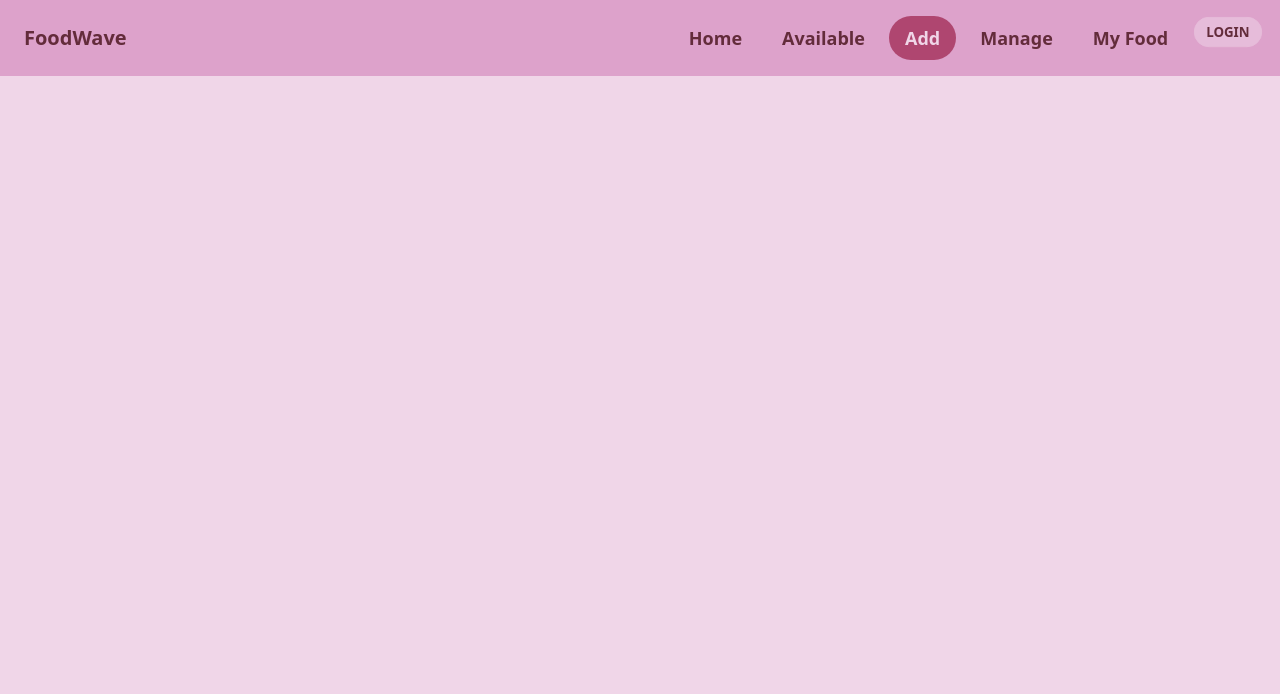
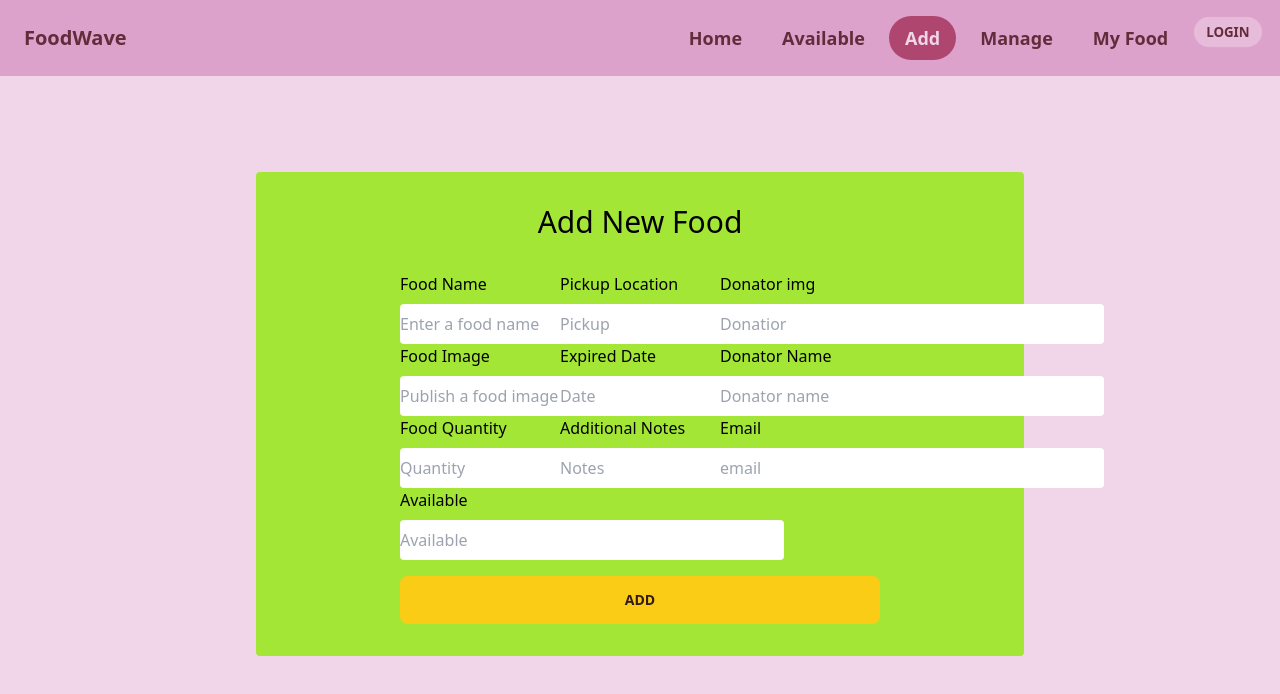
Before and after one commit to Erazul-Islam/Food-Donation, a React (Vite) app: page /addfood in a window 1280 px wide. Shown: the top 694 px of the page. Built offline with nearby package versions, Linux system fonts and the light colour scheme; no server answers.

Commit message:
complete the manage section with react table

```diff
--- a/package.json
+++ b/package.json
@@ -10,7 +10,9 @@
     "preview": "vite preview"
   },
   "dependencies": {
+    "@tanstack/react-table": "^8.10.7",
     "animate.css": "^4.1.1",
+    "axios": "^1.6.0",
     "firebase": "^10.5.2",
     "flowbite-react": "^0.6.4",
     "localforage": "^1.10.0",
@@ -19,7 +21,8 @@
     "react-awesome-slider": "^4.1.0",
     "react-dom": "^18.2.0",
     "react-router-dom": "^6.18.0",
-    "sort-by": "^1.2.0"
+    "sort-by": "^1.2.0",
+    "sweetalert2": "^11.9.0"
   },
   "devDependencies": {
     "@types/react": "^18.2.15",
--- a/src/Components/Authentication/Login.jsx
+++ b/src/Components/Authentication/Login.jsx
@@ -55,6 +55,7 @@ const Login = () => {
 
     return (
         <div>
+            {/* <img src='https://i.ibb.co/60MDtCL/authentication2-1.jpg' alt="" /> */}
             <div className="hero min-h-screen bg-base-200">
                 <div className="hero-content flex-col">
                     <div className="text-center">
--- a/src/Pages/AddFood.jsx
+++ b/src/Pages/AddFood.jsx
@@ -1,7 +1,99 @@
 const AddFood = () => {
+
+    const handleAdd = e => {
+        e.preventDefault()
+
+        const form = e.target;
+
+        const food_name = form.food.value;
+        const image = form.img.value;
+        const food_quantity = form.quantity.value;
+        const picup_Location= form.location.value;
+        const expired_date = form.expiration.value;
+        const additional_note = form.notes.value;
+        const donator_img = form.donator.value;
+        const donator_name = form.name.value;
+        const email = form.email.value;
+        const availability = form.availability.value
+
+        // console.log(food,img,quantity,location,expiration,notes,donator,name,email,availability)
+
+        const newFood = {food_name,image,food_quantity,picup_Location,expired_date,additional_note,donator_img,donator_name,email,availability}
+        console.log(newFood)
+
+        fetch('http://localhost:5000/avail',{
+            method: 'POST',
+            headers: {
+                'content-type': 'application/json'
+            },
+            body: JSON.stringify(newFood)
+        })
+        .then(res => res.json())
+        .then(data => {
+            console.log(data
+                 )
+        })
+
+    }
+
     return (
         <div>
-
+            <div className="lg:ml-64 mt-24 mr-64 rounded bg-lime-400 text-black">
+                <h1 className="text-center pt-8 text-3xl">Add New Food</h1>
+                <form onSubmit={handleAdd} className="pl-36 mt-8 pb-8 pr-36">
+                    <div className="grid grid-cols-1 lg:grid-cols-3 lg:justify-between">
+                        <div>
+                            <div>
+                                <span className="">Food Name</span><br />
+                                <input className="lg:w-96 mt-2 h-10 rounded bg-[#fff]" required placeholder="Enter a food name" name="food" type="text" />
+                            </div>
+                            <div>
+                                <span className="">Food Image</span><br />
+                                <input className="lg:w-96 mt-2 h-10 rounded bg-[#fff]" required placeholder="Publish a food image" name="img" type="text" />
+                            </div>
+                            <div>
+                                <span className="">Food Quantity</span><br />
+                                <input className="lg:w-96 mt-2 h-10 rounded bg-[#fff]" required placeholder="Quantity" name="quantity" type="text" />
+                            </div>
+                        </div>
+                        <div>
+                            <div>
+                                <span className="">Pickup Location</span><br />
+                                <input className="lg:w-96 mt-2 h-10 rounded bg-[#fff]" required placeholder="Pickup" name="location" type="text" />
+                            </div>
+                            <div>
+                                <span className="">Expired Date</span><br />
+                                <input className="lg:w-96 mt-2 h-10 rounded bg-[#fff]" required placeholder="Date" name="expiration" type="text" />
+                            </div>
+                            <div>
+                                <span className="">Additional Notes</span><br />
+                                <input className="lg:w-96 mt-2 h-10 rounded bg-[#fff]" required placeholder="Notes" name="notes" type="text" />
+                            </div>
+                        </div>
+                        <div>
+                            <div>
+                                <span className="">Donator img</span><br />
+                                <input className="lg:w-96 mt-2 h-10 rounded bg-[#fff]" required placeholder="Donatior" name="donator" type="text" />
+                            </div>
+                            <div>
+                                <span className="">Donator Name</span><br />
+                                <input className="lg:w-96 mt-2 h-10 rounded bg-[#fff]" required placeholder="Donator name" name="name" type="text" />
+                            </div>
+                            <div>
+                                <span className="">Email</span><br />
+                                <input className="lg:w-96 mt-2 h-10 rounded bg-[#fff]" required placeholder="email" name="email" type="text" />
+                            </div>
+                        </div>
+                    </div>
+                    <div>
+                        <span className="">Available</span><br />
+                        <input className="lg:w-96 mt-2 h-10 rounded bg-[#fff]" required placeholder="Available" name="availability" type="text" />
+                    </div>
+                    <div>
+                        <button className="btn w-full h-12 mt-4 rounded-lg hover:bg-yellow-600 bg-yellow-400 border-none text-[#331A15]">Add</button>
+                    </div>
+                </form>
+            </div>
         </div>
     );
 };
--- a/src/Pages/ManageMyFood.jsx
+++ b/src/Pages/ManageMyFood.jsx
@@ -1,7 +1,85 @@
+import { useLoaderData } from "react-router-dom";
+import Swal from "sweetalert2";
+
 const ManageMyFood = () => {
+
+    const foods = useLoaderData();
+    console.log(foods)
+
+    const handleDelete = _id => {
+        console.log(_id)
+        Swal.fire({
+            title: "Are you sure?",
+            text: "You won't be able to revert this!",
+            icon: "warning",
+            showCancelButton: true,
+            confirmButtonColor: "#3085d6",
+            cancelButtonColor: "#d33",
+            confirmButtonText: "Yes, delete it!"
+          }).then((result) => {
+            if (result.isConfirmed) {
+            //   Swal.fire({
+            //     title: "Deleted!",
+            //     text: "Your file has been deleted.",
+            //     icon: "success"
+            //   });
+            console.log('delete confirmed')
+            }
+          });
+    }
+
     return (
         <div>
-
+            <div className="text-center text-4xl font-bold mt-16">
+                <p>All the foods that is added</p>
+            </div>
+            <div className="overflow-x-auto mt-20 ml-16 mr-16">
+                <table className="table">
+                    {/* head */}
+                    <thead>
+                        <tr>
+                            <th>Food Name</th>
+                            <th>Food Quantity</th>
+                            <th>Pickup Location</th>
+                            <th>Expired Date & Time</th>
+                            <th>Additional Note</th>
+                            <th>Food Status</th>
+                            <th>Edit & Delete</th>
+                        </tr>
+                    </thead>
+                    <tbody>
+                        {/* row 1 */}
+                        {
+                            foods.map(food => <tr key={food._id}>
+                                <td>
+                                    <div className="flex items-center space-x-3">
+                                        <div>
+                                            <div className="font-bold">{food.food_name}</div>
+                                        </div>
+                                    </div>
+                                </td>
+                                <td>
+                                    {food.food_quantity}
+                                </td>
+                                <td>{food.picup_Location}</td>
+                                <td>
+                                    {food.expired_date}
+                                </td>
+                                <td>
+                                    N/A
+                                </td>
+                                <td>
+                                    Available
+                                </td>
+                                <th>
+                                    <button className="btn btn-ghost btn-xs">Edit</button>
+                                    <button onClick={() => handleDelete(food._id)} className="btn btn-ghost btn-xs">Delete</button>
+                                </th>
+                            </tr>)
+                        }
+                    </tbody>
+                </table>
+            </div>
         </div>
     );
 };
--- a/src/main.jsx
+++ b/src/main.jsx
@@ -40,7 +40,8 @@ const router = createBrowserRouter([
       },
       {
         path: '/manage',
-        element: <ManageMyFood></ManageMyFood>
+        element: <ManageMyFood></ManageMyFood>,
+        loader: () => fetch('http://localhost:5000/avail')
       },
       {
         path: '/myfood',
```
Also changed, not shown: src/App.css (deleted), 1 other file (tests, documents, lock files or other folders).
